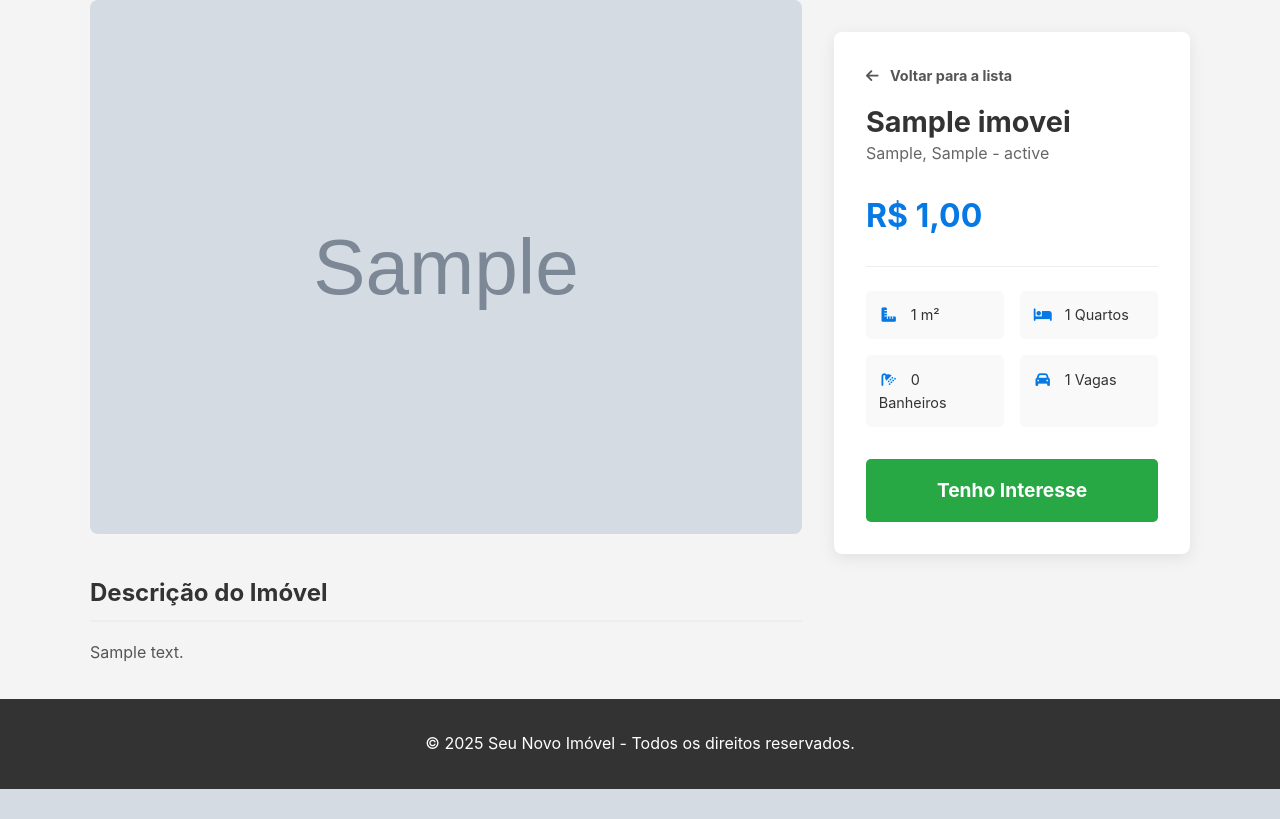
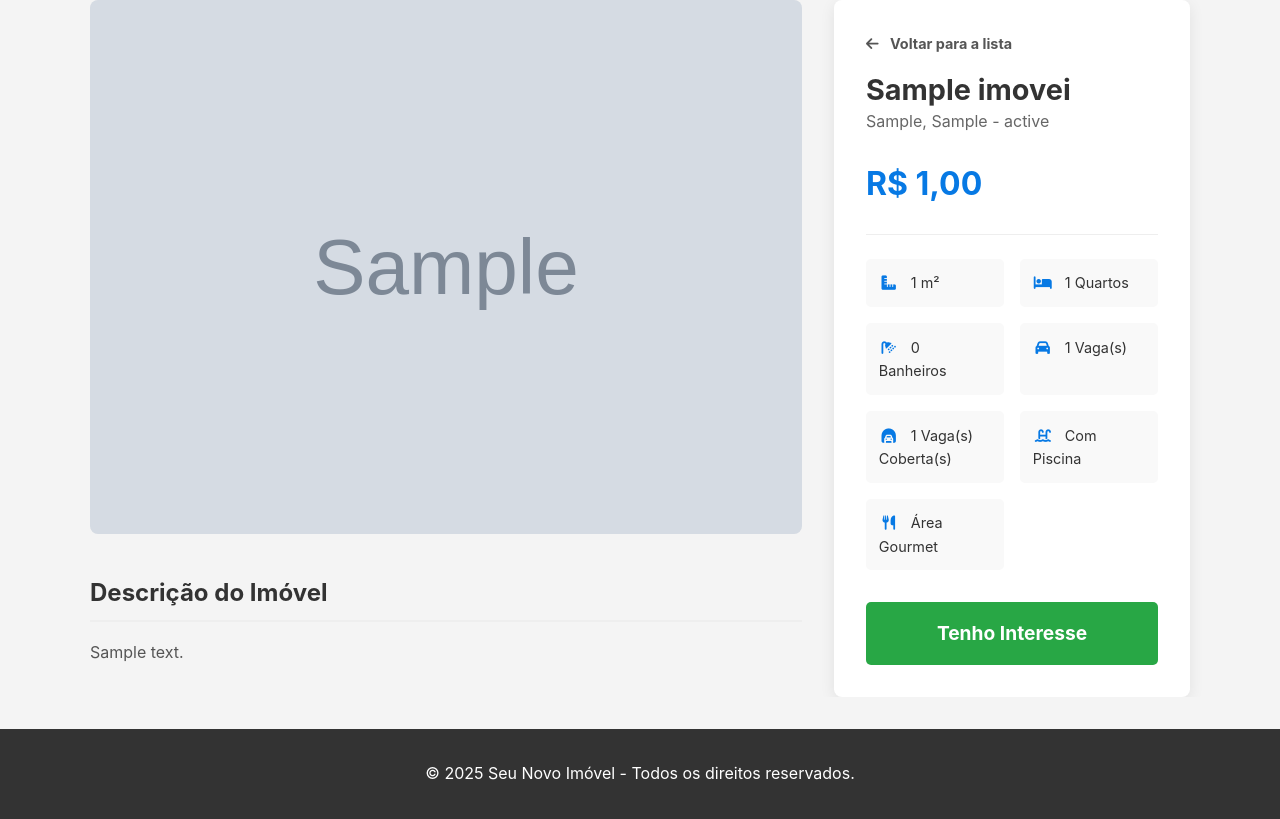
Before and after one commit to pedroH901/portal-divulgacao, a Flask app: template templates/imovel_detalhes.html in a window 1280 px wide. Shown: the part 73-892 px from the top of the page. Before the commit the page ends 862 px from the top, so only its background shows below. Run offline with Flask 3, Linux system fonts and the light colour scheme; the template is opened without the code that fills it: values that come from a table or form of the project are taken from there, others are empty; tables that the repository leaves empty hold one stand-in row (values such as "Sample post"); grey boxes marked "Sample" are stand-in pictures; some libraries are stand-ins or nearby versions.

Commit message:
VER 1.22 3 novos valores adicionados a tabela imoveis: piscina, vaga coberta, area gourmet. HTML do imovel detalhes atualizado para reagir de acordo.

```diff
--- a/models.py
+++ b/models.py
@@ -1,4 +1,3 @@
-# models.py
 from flask_sqlalchemy import SQLAlchemy
 
 db = SQLAlchemy()
@@ -17,10 +16,12 @@ class Imovel(db.Model):
     suites = db.Column('Suites', db.Integer)
     banheiros = db.Column('Banheiros', db.Integer)
     vagas = db.Column('Vagas', db.Integer)
+    piscina = db.Column('Piscina', db.Integer, default=0)
+    vagas_cobertas = db.Column('VagasCobertas', db.Integer, default=0)
+    area_gourmet = db.Column('AreaGourmet', db.Integer, default=0)
     destaque_ordem = db.Column('DestaqueOrdem', db.Integer, default=0)
     data_exclusao = db.Column('DataExclusao', db.DateTime, nullable=True)
 
-    # Relacionamento para buscar as imagens
     imagens = db.relationship('ImagemImovel', backref='imovel', lazy=True)
 
     def __repr__(self):
--- a/templates/imovel_detalhes.html
+++ b/templates/imovel_detalhes.html
@@ -32,11 +32,23 @@
             <p class="preco-detalhe">R$ {{ "%.2f"|format(imovel.preco)|replace('.', ',') }}</p>
 
             <ul class="specs-imovel">
-                <li><i class="fa-solid fa-ruler-combined"></i> {{ imovel.area_construida|int }} m²</li>
-                <li><i class="fa-solid fa-bed"></i> {{ imovel.quartos }} Quartos</li>
-                <li><i class="fa-solid fa-shower"></i> {{ imovel.banheiros }} Banheiros</li>
-                <li><i class="fa-solid fa-car"></i> {{ imovel.vagas }} Vagas</li>
-            </ul>
+    <li><i class="fa-solid fa-ruler-combined"></i> {{ imovel.area_construida|int }} m²</li>
+    <li><i class="fa-solid fa-bed"></i> {{ imovel.quartos }} Quartos</li>
+    <li><i class="fa-solid fa-shower"></i> {{ imovel.banheiros }} Banheiros</li>
+    <li><i class="fa-solid fa-car"></i> {{ imovel.vagas }} Vaga(s)</li>
+
+    {% if imovel.vagas_cobertas and imovel.vagas_cobertas > 0 %}
+        <li><i class="fa-solid fa-car-tunnel"></i> {{ imovel.vagas_cobertas }} Vaga(s) Coberta(s)</li>
+    {% endif %}
+
+    {% if imovel.piscina == 1 %}
+        <li><i class="fa-solid fa-water-ladder"></i> Com Piscina</li>
+    {% endif %}
+
+    {% if imovel.area_gourmet == 1 %}
+        <li><i class="fa-solid fa-utensils"></i> Área Gourmet</li>
+    {% endif %}
+</ul>
 
             <a href="#" class="btn btn-contato">Tenho Interesse</a>
         </div>
```
